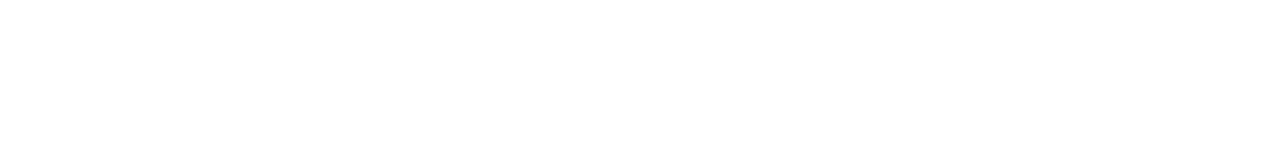
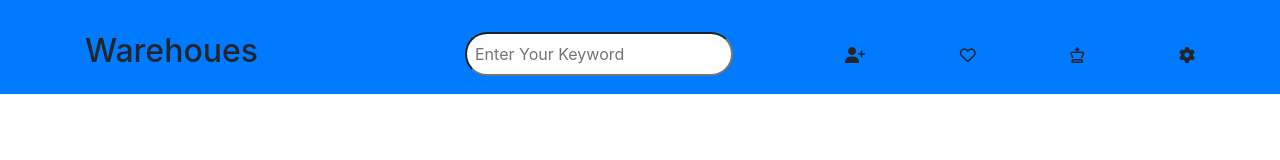
Before and after one commit to dev-imran1/inovate-bootstrap_5, a plain HTML site: page index.html in a window 1280 px wide. Drawn offline with nearby package versions, Linux system fonts and the light colour scheme.

Commit message:
header desing

```diff
--- a/index.html
+++ b/index.html
@@ -10,10 +10,33 @@
     <link rel="stylesheet" href="https://cdn.jsdelivr.net/npm/bootstrap@4.4.1/dist/css/bootstrap.min.css"
         integrity="sha384-Vkoo8x4CGsO3+Hhxv8T/Q5PaXtkKtu6ug5TOeNV6gBiFeWPGFN9MuhOf23Q9Ifjh" crossorigin="anonymous">
     <link rel="stylesheet" href="/style.css">
+    <!-- fontawsome link -->
+    <link rel="stylesheet" href="https://cdnjs.cloudflare.com/ajax/libs/font-awesome/6.6.0/css/all.min.css" integrity="sha512-Kc323vGBEqzTmouAECnVceyQqyqdsSiqLQISBL29aUW4U/M7pSPA/gEUZQqv1cwx4OnYxTxve5UMg5GT6L4JJg==" crossorigin="anonymous" referrerpolicy="no-referrer" />
 </head>
 
 <body>
-
+    <header class="bg-primary pt-3 pb-3">
+        <div class="container">
+            <div class="row mt-3">
+                <div class="col-4">
+                    <h2>Warehoues</h2>
+                </div>
+                <div class="col-4">
+                    <input type="text" placeholder="Enter Your Keyword" class="rounded-pill p-2">
+                </div>
+                <div class="col-4 d-flex gap-3 justify-content-between align-items-center">
+                    <span><i class="fa-solid fa-user-plus"></i></span>
+                    <span> <i class="fa-regular fa-heart"></i> </span>
+                    <span>
+                        <i class="fa-regular fa-chess-king"></i>
+                    </span>
+                    <span>
+                        <i class="fa-solid fa-gear"></i>
+                    </span>
+                </div>
+            </div>
+        </div>
+    </header>
 
 
 
```
Lines whose indentation alone changed are shown as unchanged.
